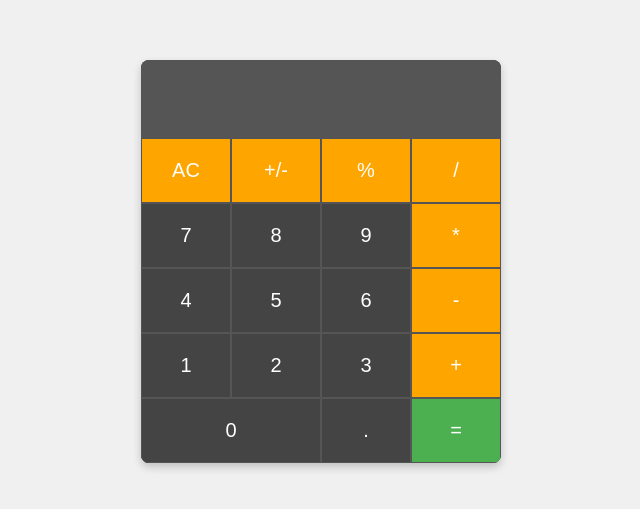
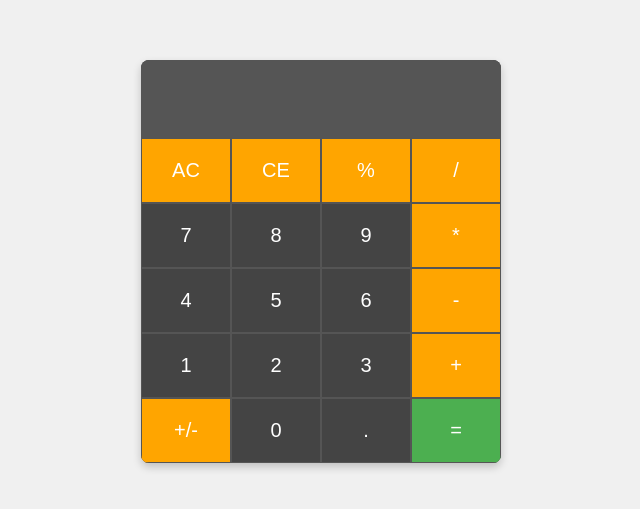
Before and after one commit to AdamKBetts/javascript-simple-calculator, a plain HTML site: page index.html in a window 1280 px wide. Shown: the part 147-656 px from the top of the page, without its empty margins (319-959 px from the left). Drawn offline with Linux system fonts and the light colour scheme.

Commit message:
Additon: Added clear entry button and functionality.

```diff
--- a/index.html
+++ b/index.html
@@ -13,7 +13,7 @@
             </div>
             <div class="buttons">
                 <button class="operator">AC</button>
-                <button class="operator">+/-</button>
+                <button class="operator">CE</button>
                 <button class="operator">%</button>
                 <button class="operator">/</button>
 
@@ -32,6 +32,7 @@
                 <button class="number">3</button>
                 <button class="operator">+</button>
 
+                <button class="operator">+/-</button>
                 <button class="number zero">0</button>
                 <button class="decimal">.</button>
                 <button class="equal">=</button>
--- a/script.js
+++ b/script.js
@@ -178,6 +178,8 @@ buttons.forEach(button => {
             handleDecimalClick();
         } else if (buttonValue === 'AC') {
             clearCalculator();
+        } else if (buttonValue === 'CE'){
+            handleClearEntry();
         } else if (buttonValue === '=') {
             handleEqualClick();
         } else if (['+', '-', '*', '/'].includes(buttonValue)) {
--- a/style.css
+++ b/style.css
@@ -61,7 +61,7 @@ button:hover {
 }
 
 .zero {
-    grid-column: span 2;
+    grid-column: span 1;
 }
 
 .equal {
```
